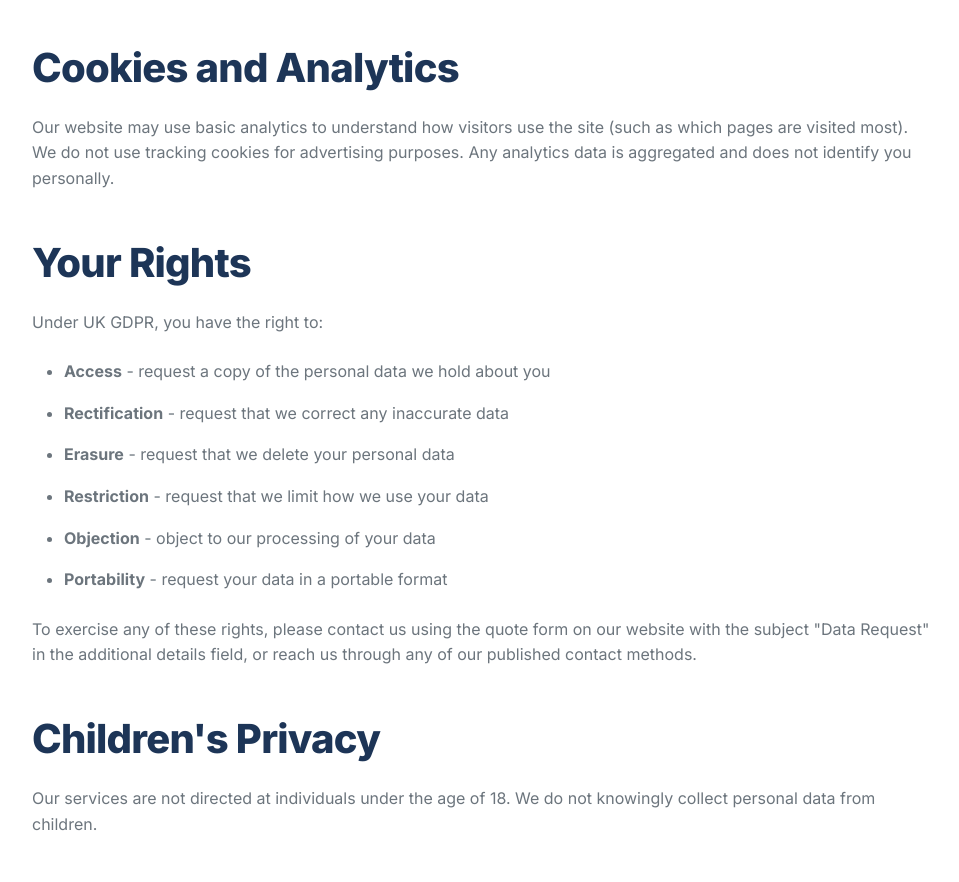
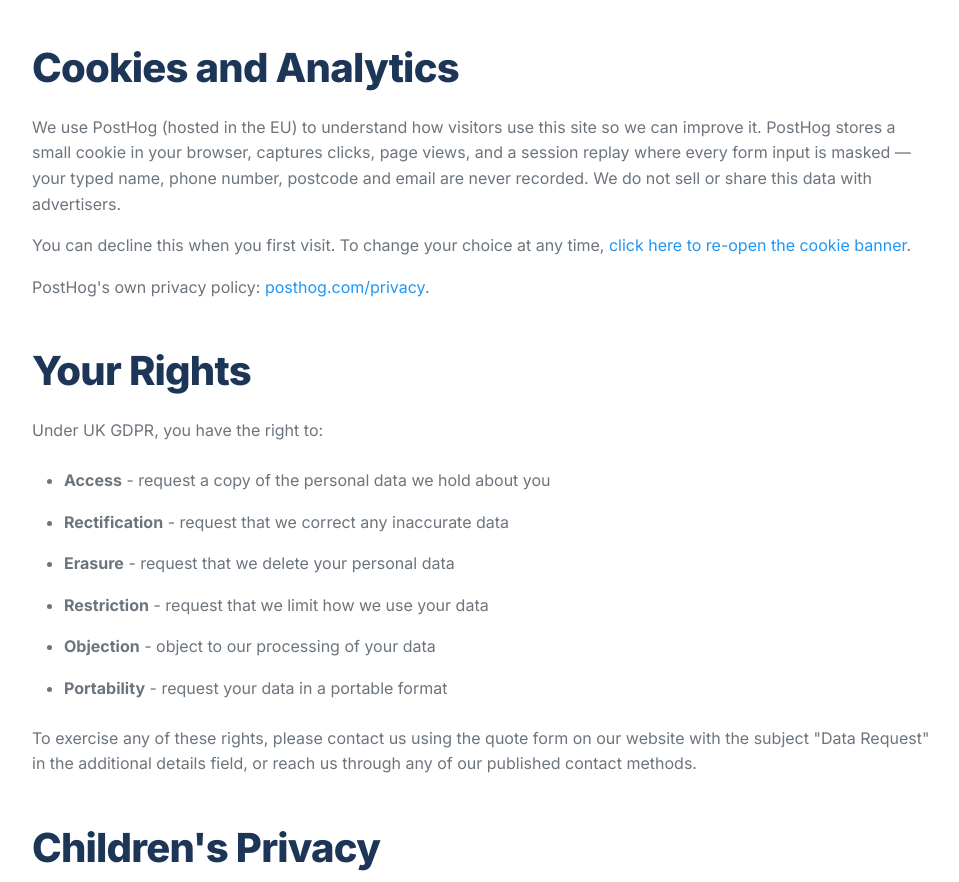
Before and after one commit to ethancarlton-cyber/jetwash, a website: page privacy.html in a window 1280 px wide. Shown: the part 1875-2757 px from the top of the page, without its empty margins (158-1117 px from the left). Drawn offline with Linux system fonts and the light colour scheme.

Commit message:
docs(privacy): add PostHog analytics disclosure + re-consent link

```diff
--- a/privacy.html
+++ b/privacy.html
@@ -119,7 +119,9 @@
                 <p>We do <strong>not</strong> share, sell, or rent your personal data to any third parties. Your information stays between you and us, with the exception of Web3Forms which processes the form submission as described above.</p>
 
                 <h2>Cookies and Analytics</h2>
-                <p>Our website may use basic analytics to understand how visitors use the site (such as which pages are visited most). We do not use tracking cookies for advertising purposes. Any analytics data is aggregated and does not identify you personally.</p>
+                <p>We use PostHog (hosted in the EU) to understand how visitors use this site so we can improve it. PostHog stores a small cookie in your browser, captures clicks, page views, and a session replay where every form input is masked — your typed name, phone number, postcode and email are never recorded. We do not sell or share this data with advertisers.</p>
+                <p>You can decline this when you first visit. To change your choice at any time, <a href="#" onclick="if(window.JWConsent){JWConsent.showBanner();}return false;">click here to re-open the cookie banner</a>.</p>
+                <p>PostHog's own privacy policy: <a href="https://posthog.com/privacy" target="_blank" rel="noopener">posthog.com/privacy</a>.</p>
 
                 <h2>Your Rights</h2>
                 <p>Under UK GDPR, you have the right to:</p>
```
